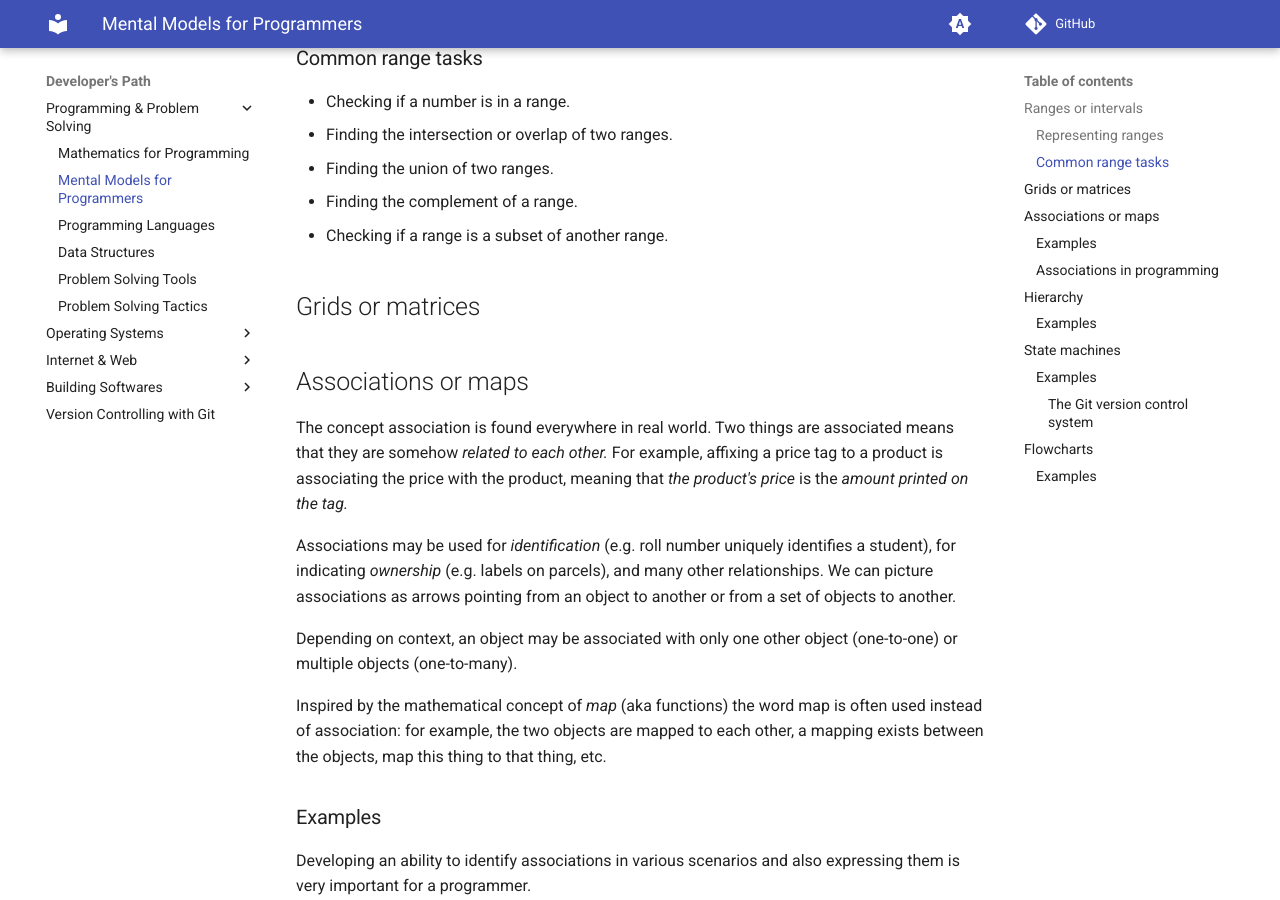
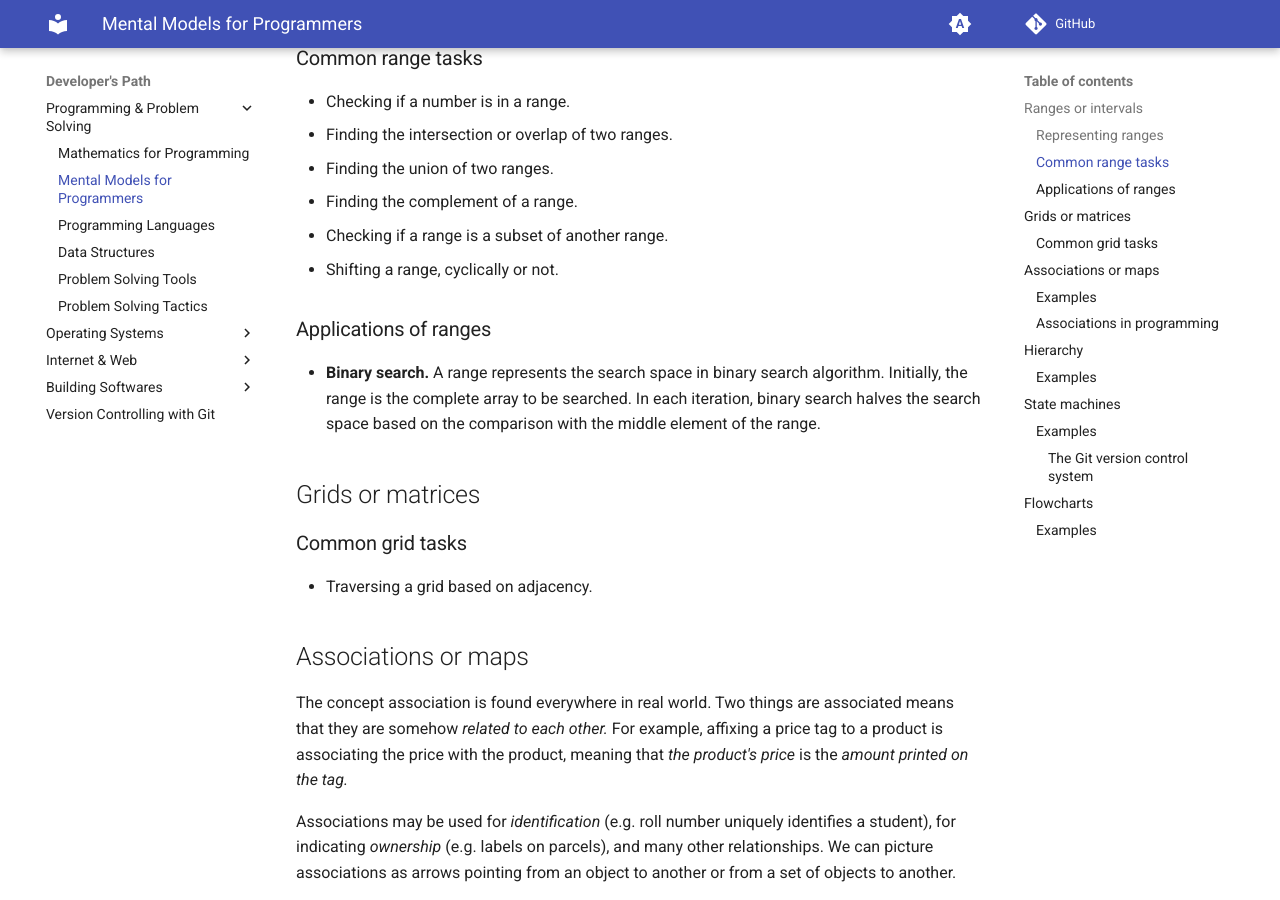
Before and after one commit to gharials/dev-path, an MkDocs documentation site: the page built from docs/programming/mental-models.md, in a window 1280 px wide and 900 px high, scrolled down 594 px. Built offline with MkDocs 1.6.1 and Material for MkDocs 9.7.7, drawn with Linux system fonts in a browser that asks for light colours; comment, search, counter and statistics services are not loaded.

Commit message:
'mental-models': applications of ranges.

```diff
--- a/docs/programming/mental-models.md
+++ b/docs/programming/mental-models.md
@@ -19,8 +19,17 @@ A range is a set of numbers between two numbers. For example, the range of numbe
 * Finding the union of two ranges.
 * Finding the complement of a range.
 * Checking if a range is a subset of another range.
+* Shifting a range, cyclically or not.
+
+### Applications of ranges
+
+* **Binary search.** A range represents the search space in binary search algorithm. Initially, the range is the complete array to be searched. In each iteration, binary search halves the search space based on the comparison with the middle element of the range.
 
 ## Grids or matrices
+
+### Common grid tasks
+
+* Traversing a grid based on adjacency.
 
 ## Associations or maps
 
```
